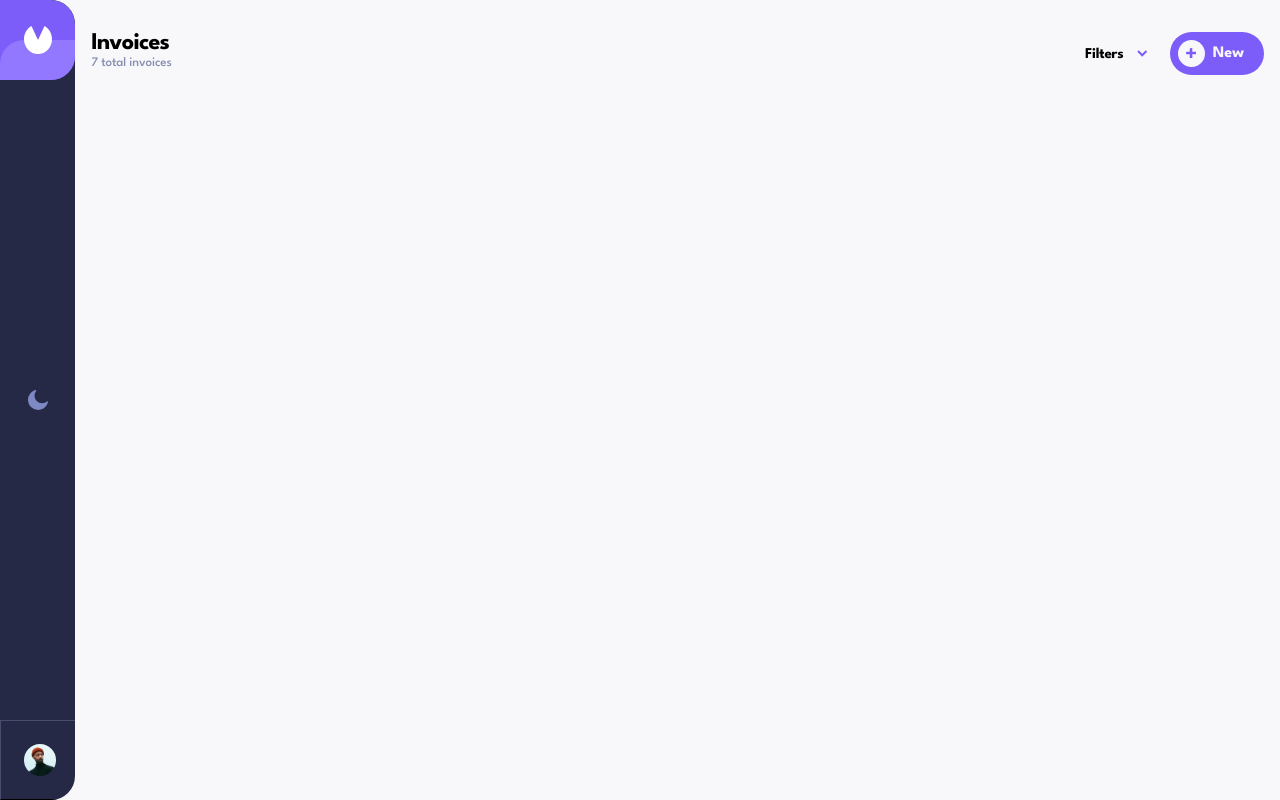
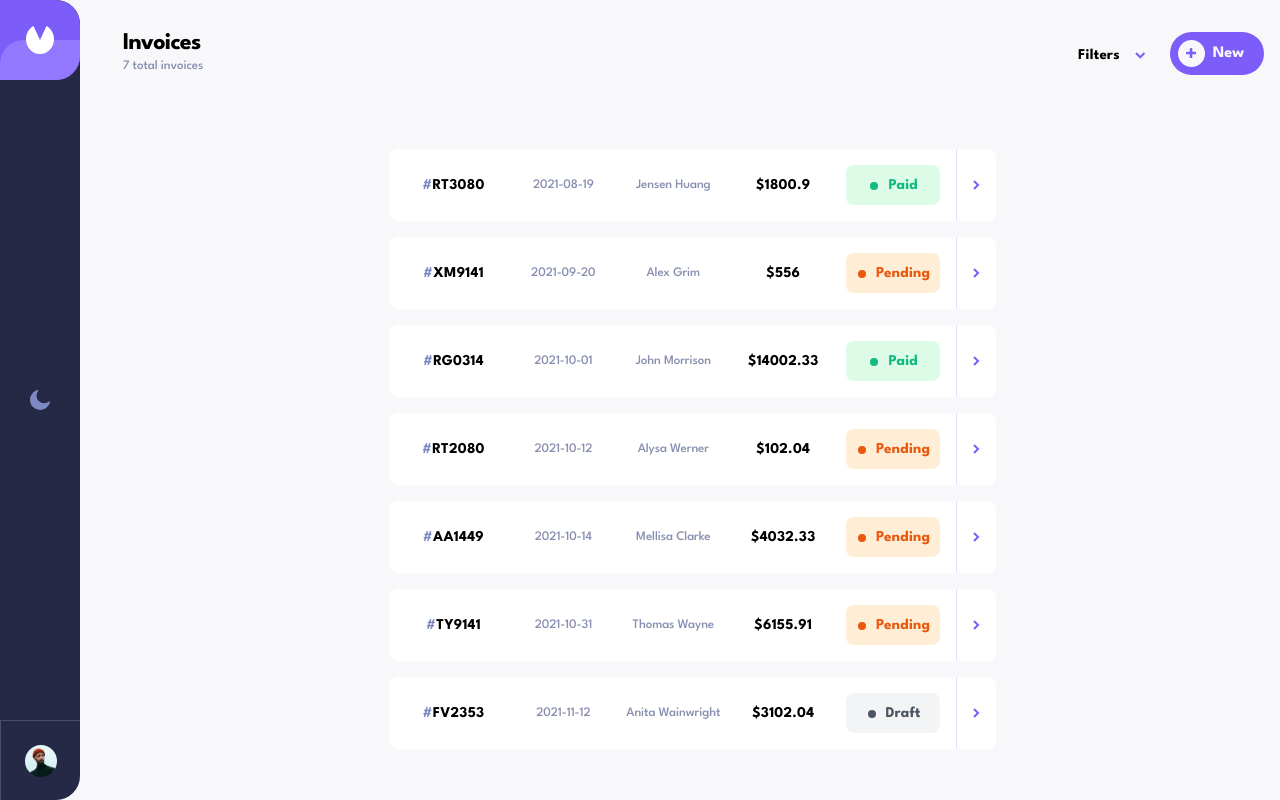
Before and after one commit to MariusHor/invoice-app, a React (Vite) app: page / in a window 1280 px wide. Built offline with nearby package versions, Linux system fonts and the light colour scheme.

Commit message:
implemented the invoices list that receives an array of invoices and for each invoice it displays an in Invoice component

```diff
--- a/index.html
+++ b/index.html
@@ -7,7 +7,10 @@
     <title>Invoice App</title>
   </head>
   <body>
-    <div id="root"></div>
+    <div
+      id="root"
+      class="grid h-full bg-secondary-200 font-league-spartan md:grid-cols-12 md:grid-rows-6"
+    ></div>
     <script type="module" src="/src/main.tsx"></script>
   </body>
 </html>
--- a/package.json
+++ b/package.json
@@ -14,10 +14,15 @@
     "format": "npm run prettier:fix && npm run lint:fix"
   },
   "dependencies": {
+    "@emotion/react": "^11.11.0",
+    "@emotion/styled": "^11.11.0",
+    "@mui/icons-material": "^5.11.16",
+    "@mui/material": "^5.13.0",
     "react": "^18.2.0",
     "react-dom": "^18.2.0"
   },
   "devDependencies": {
+    "@tanstack/react-query": "^4.10.1",
     "@types/node": "^20.1.3",
     "@types/react": "^18.0.28",
     "@types/react-dom": "^18.0.11",
--- a/src/App.tsx
+++ b/src/App.tsx
@@ -1,13 +1,26 @@
 import { Navbar, Header } from "components";
+import { QueryClient, QueryClientProvider } from "@tanstack/react-query";
+import { InvoiceList } from "./components/InvoiceList";
+
 import "./App.css";
 
-function App() {
+const queryClient = new QueryClient({
+  defaultOptions: {
+    queries: {
+      staleTime: Infinity,
+      cacheTime: Infinity,
+    },
+  },
+});
+
+const App = () => {
   return (
-    <div className="flex h-full flex-col bg-secondary-200 font-league-spartan md:flex-row">
+    <QueryClientProvider client={queryClient}>
       <Navbar />
       <Header />
-    </div>
+      <InvoiceList />
+    </QueryClientProvider>
   );
-}
+};
 
 export default App;
--- a/src/components/Header.tsx
+++ b/src/components/Header.tsx
@@ -4,7 +4,7 @@ import { ButtonAdd } from "./ButtonAdd";
 
 const Header: FC = () => {
   return (
-    <header className="mx-auto mt-4 flex h-fit w-full justify-between gap-2 p-4">
+    <header className="mx-auto mt-4 flex h-fit w-full justify-between gap-2 p-4 md:col-span-11">
       <div>
         <h1 className="heading-md">Invoices</h1>
         <p className="paragraph text-secondary-500">7 total invoices</p>
--- /dev/null
+++ b/src/components/Invoice.tsx
@@ -0,0 +1,39 @@
+import { FC } from "react";
+import { InvoiceResult } from "./InvoiceList";
+import Status from "./Status";
+import arrowRight from "../assets/icon-arrow-right.svg";
+
+const Invoice: FC<InvoiceResult> = ({
+  id,
+  paymentDue,
+  clientName,
+  total,
+  status,
+}) => {
+  return (
+    <div className="flex justify-between rounded-lg bg-white">
+      <div className="m-4 grid w-full grid-cols-2 grid-rows-2 items-center justify-center gap-2 text-center sm:grid-cols-5 sm:grid-rows-none md:gap-4">
+        <h3 className="heading-sm">
+          <span className="text-secondary-400">#</span>
+          {id}
+        </h3>
+        <span className="paragraph text-secondary-500">{paymentDue}</span>
+        <span className="paragraph text-secondary-500">{clientName}</span>
+        <h3 className="heading-sm">
+          <span>$</span>
+          {total}
+        </h3>
+        <Status status={status} />
+      </div>
+
+      <a
+        href="/"
+        className="min-h-10 grid min-w-10 place-items-center border-l border-l-secondary-300 p-2"
+      >
+        <img src={arrowRight} alt="open invoice" className="" />
+      </a>
+    </div>
+  );
+};
+
+export default Invoice;
--- /dev/null
+++ b/src/components/InvoiceList.tsx
@@ -0,0 +1,39 @@
+import { FC } from "react";
+import { useQuery } from "@tanstack/react-query";
+import fetchInvoices from "src/hooks/fetchInvoices";
+import Invoice from "./Invoice";
+
+export interface InvoiceResult {
+  id: string;
+  paymentDue: string;
+  clientName: string;
+  total: number;
+  status: string;
+}
+
+export const InvoiceList: FC = () => {
+  const results = useQuery(["invoices"], fetchInvoices);
+
+  if (results.isLoading) {
+    return (
+      <div className="loading-pane">
+        <h2 className="loader">🌀</h2>
+      </div>
+    );
+  }
+
+  return (
+    <ul className="m-4 mx-auto flex max-w-4xl flex-col gap-4 md:col-span-11 md:col-start-2 md:row-span-5 md:row-start-2">
+      {results.data.map((result: InvoiceResult) => (
+        <Invoice
+          key={result.id}
+          id={result.id}
+          paymentDue={result.paymentDue}
+          clientName={result.clientName}
+          total={result.total}
+          status={result.status}
+        />
+      ))}
+    </ul>
+  );
+};
--- a/src/components/Navbar.tsx
+++ b/src/components/Navbar.tsx
@@ -5,7 +5,7 @@ import logo from "assets/logo.svg";
 
 const Navbar: FC = () => {
   return (
-    <nav className="flex h-18 justify-between overflow-hidden bg-secondary-600 md:h-full md:flex-col md:rounded-r-3xl">
+    <nav className="flex h-18 justify-between overflow-hidden bg-secondary-600 md:row-span-6 md:min-h-screen md:w-20 md:flex-col md:rounded-r-3xl">
       <div className="relative grid w-18 place-items-center overflow-hidden rounded-r-3xl bg-primary-600 md:h-20 md:w-full">
         <div className="h-full w-full"></div>
         <div className="h-full w-full rounded-tl-3xl bg-primary-400"></div>
@@ -18,7 +18,7 @@ const Navbar: FC = () => {
       <div className="flex grow items-center justify-end px-6 md:justify-center">
         <ThemeSwitch />
       </div>
-      <div className="grid w-20 place-items-center border border-l-secondary-550 md:h-20 md:border-t-secondary-550">
+      <div className="grid w-20 place-items-center border-l border-l-secondary-550 md:h-20 md:border-t md:border-t-secondary-550">
         <Avatar />
       </div>
     </nav>
--- /dev/null
+++ b/src/components/Status.tsx
@@ -0,0 +1,44 @@
+import { FC } from "react";
+import { capitalize } from "src/utils/utils";
+import FiberManualRecordIcon from "@mui/icons-material/FiberManualRecord";
+
+interface IProps {
+  status: string;
+}
+
+interface IClasses {
+  [key: string]: {
+    div: string;
+    header: string;
+  };
+}
+
+const Status: FC<IProps> = ({ status }) => {
+  const classes: IClasses = {
+    paid: {
+      div: "bg-green-100",
+      header: "text-green-500",
+    },
+    pending: {
+      div: "bg-orange-100",
+      header: "text-orange-600",
+    },
+    draft: {
+      div: "bg-grey-100",
+      header: "text-grey-600",
+    },
+  };
+
+  return (
+    <div
+      className={`col-span-2 flex w-full max-w-xs items-center justify-center justify-self-center rounded-lg p-2 text-center sm:col-span-1 ${classes[status].div}`}
+    >
+      <h3 className={`heading-sm ${classes[status].header}`}>
+        <FiberManualRecordIcon style={{ fontSize: 12 }} />
+        <span className="ml-2">{capitalize(status)}</span>
+      </h3>
+    </div>
+  );
+};
+
+export default Status;
--- /dev/null
+++ b/src/hooks/fetchInvoices.tsx
@@ -0,0 +1,11 @@
+const fetchInvoices = async () => {
+  const result = await fetch("data.json");
+
+  if (!result.ok) {
+    throw new Error(`fetch not ok`);
+  }
+
+  return result.json();
+};
+
+export default fetchInvoices;
--- a/src/index.css
+++ b/src/index.css
@@ -29,11 +29,12 @@
 
   .heading-sm,
   .heading-sm-secondary {
-    letter-spacing: -0.25px;
+    letter-spacing: 0.25px;
     @apply text-heading-sm;
   }
 
-  .heading-sm {
+  .heading-sm,
+  .paragraph {
     line-height: 24px;
   }
 
@@ -47,17 +48,16 @@
     @apply text-paragraph;
   }
 
-  .paragraph {
-    line-height: 18px;
-  }
-
   .paragraph-secondary {
     line-height: 15px;
   }
 }
 
-html,
+html {
+  min-height: 100%;
+}
+
 body,
 #root {
-  height: 100%;
+  min-height: 100vh;
 }
--- /dev/null
+++ b/src/utils/utils.tsx
@@ -0,0 +1,3 @@
+export const capitalize = (string: string) => {
+  return string.slice(0, 1).toUpperCase() + string.slice(1);
+};
--- a/tailwind.config.js
+++ b/tailwind.config.js
@@ -23,6 +23,18 @@ export default {
         500: "#EC5757",
       },
       white: "#FFFFFF",
+      green: {
+        100: "rgb(220 252 231)",
+        500: "rgb(16 185 129)",
+      },
+      orange: {
+        100: "rgb(255 237 213)",
+        600: "rgb(234 88 12)",
+      },
+      grey: {
+        100: "rgb(243 244 246)",
+        600: "rgb(75 85 99)",
+      },
     },
     fontSize: {
       "heading-lg": `2.25rem`,
@@ -42,6 +54,12 @@ export default {
       },
       maxWidth: {
         8: "2rem",
+        14: "3.5rem",
+        20: "5rem",
+      },
+      minWidth: {
+        8: "2rem",
+        10: "2.5rem",
       },
     },
   },
```
